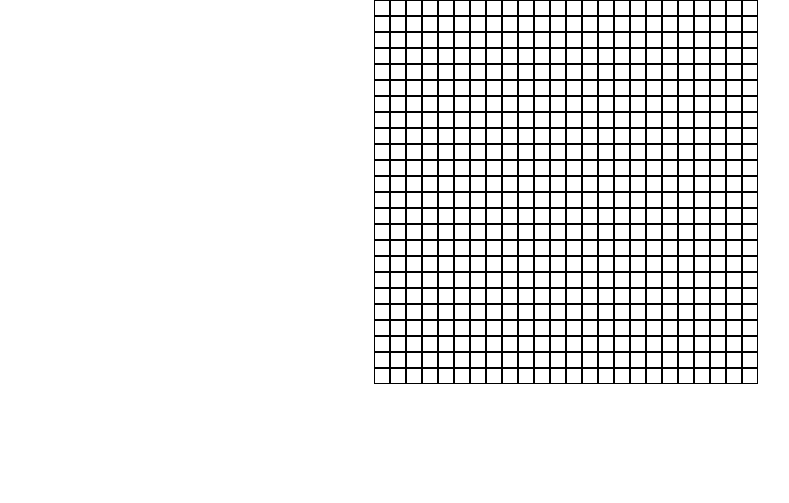
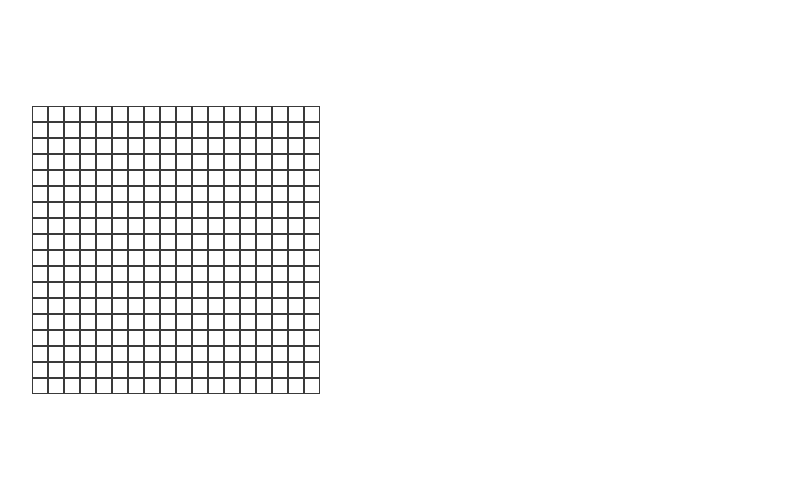
Before and after one commit to vladcau1field/odin-etch-a-sketchy, a plain HTML site: page index.html in a window 1280 px wide. Shown: the whole page, without its empty margins (74-863 px from the left). Drawn offline with Linux system fonts and the light colour scheme.

Commit message:
refactor: delete useless consts

```diff
--- a/index.html
+++ b/index.html
@@ -7,9 +7,7 @@
     <title>etch-a-sketchy</title>
   </head>
   <body>
-    <script defer src="script.js"></script>
-    <div id="container">
-      <div id="height"><div id="width"></div></div>
-    </div>
+    <div id="container"></div>
+    <script src="script.js" defer></script>
   </body>
 </html>
--- a/script.js
+++ b/script.js
@@ -1,6 +1,4 @@
 const divContainer = document.querySelector("#container");
-const divContainerHeight = document.querySelector("#height");
-const divContainerWidth = document.querySelector("#width");
 
 function makeGrid(width, height) {
   for (let j = 0; j < height; j++) {
@@ -10,9 +8,10 @@ function makeGrid(width, height) {
       let divGrid = document.createElement("div");
       divGrid.classList.add("grid-item");
       gridRow.appendChild(divGrid);
+      // adding hover effect
     }
-    divContainerHeight.appendChild(gridRow);
+    divContainer.appendChild(gridRow);
   }
 }
 
-makeGrid(24, 24);
+makeGrid(18, 18);
--- a/styles.css
+++ b/styles.css
@@ -10,20 +10,19 @@ html {
 
 #container {
   justify-content: center;
-  align-items: center;
   flex-wrap: wrap;
   display: flex;
-}
-
-#width {
-  display: flex;
-  flex-direction: row;
+  width: 50em;
+  height: 50em;
+  overflow: hidden;
+  flex-direction: column;
+  align-items: center;
 }
 
 .grid-item {
   width: 16px;
   height: 16px;
-  border: 1px solid black;
+  border: 1px solid rgb(58, 58, 58);
 }
 
 .row {
```
